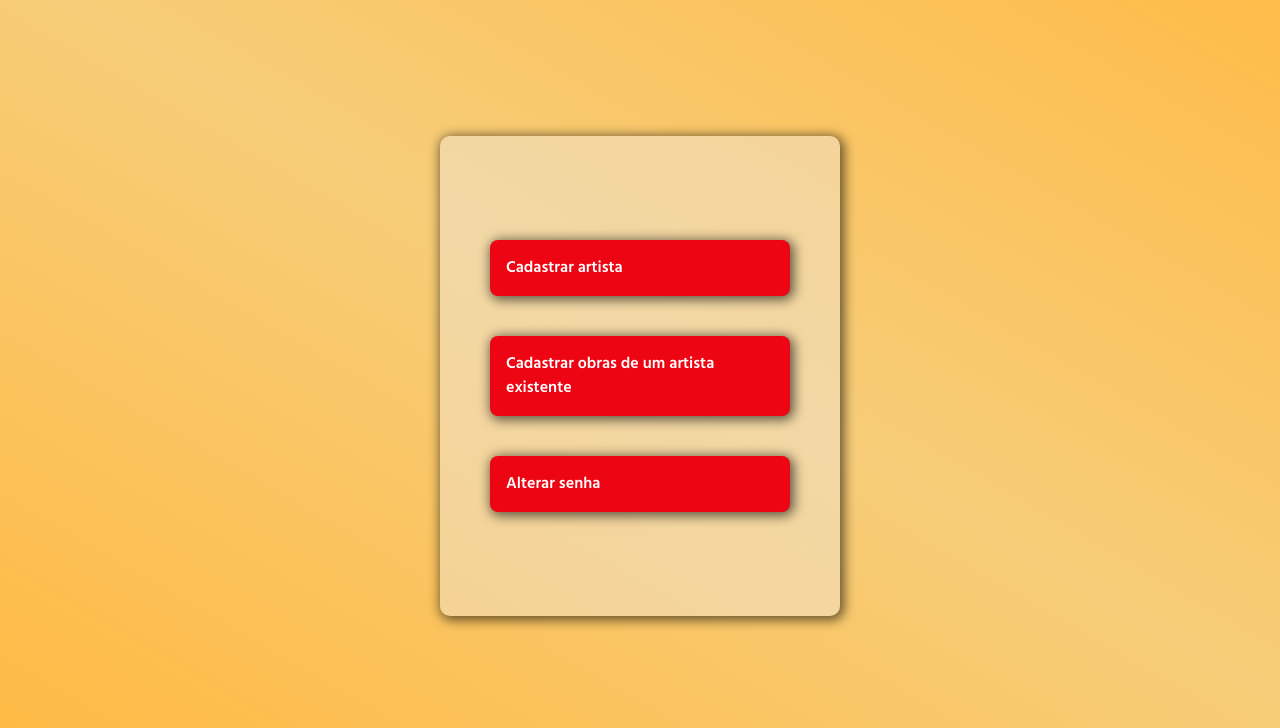
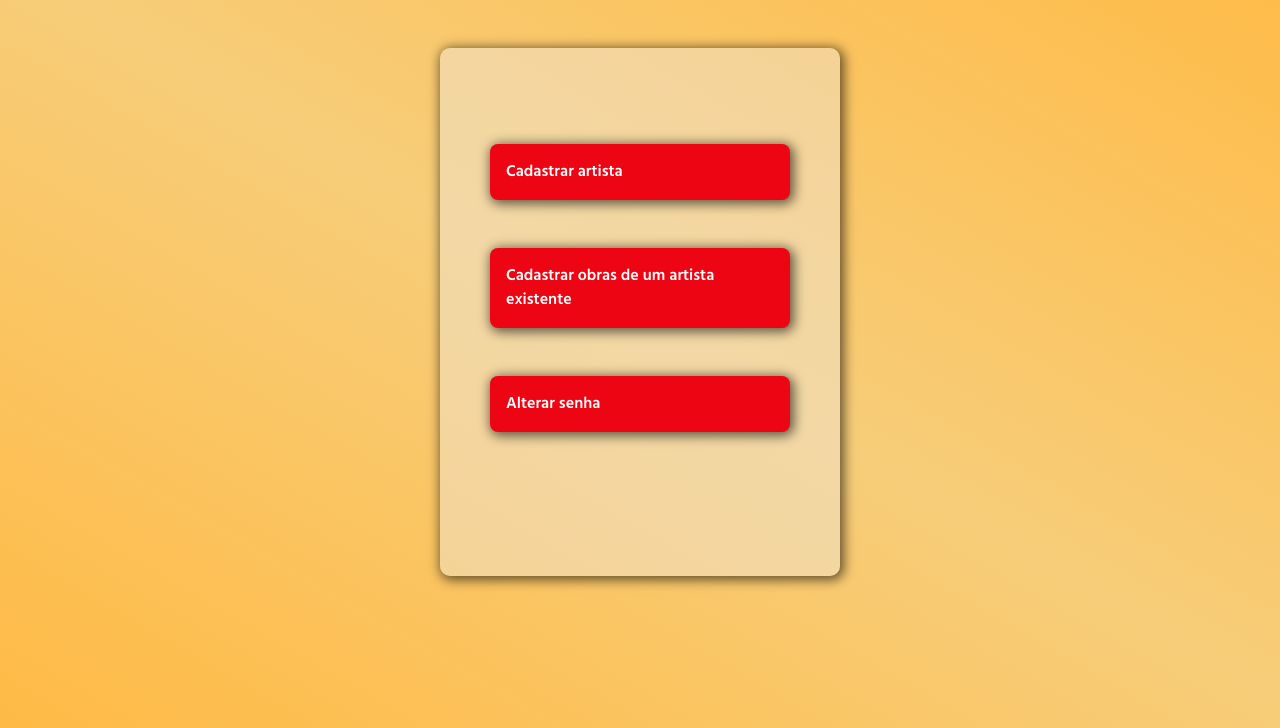
Before and after one commit to thiagoc01/presencas-tcc, a Flask app: page /menu/ in a window 1280 px wide. Shown: the part 72-800 px from the top of the page. Run offline with Flask 3, Linux system fonts and the light colour scheme; the visitor is signed in with stand-in values (Sample User, id 1); data comes from the database, SQL or seed files in the repository; parts of the project's set-up code (start-up, migrations or seed data) failed here and were passed over; some libraries are stand-ins or nearby versions.

Commit message:
Ajustes no CSS para dispositivos com telas menores

```diff
--- a/presencas/static/styles/cadastro_remocao.css
+++ b/presencas/static/styles/cadastro_remocao.css
@@ -1,3 +1,7 @@
+main {
+    margin-top: 6rem !important;
+}
+
 input[type='checkbox']:checked {
     box-shadow: var(--box-shadow-entradas);
 }
--- a/presencas/static/styles/menu.css
+++ b/presencas/static/styles/menu.css
@@ -6,6 +6,7 @@
     font-weight: var(--intensidade-fonte-botoes-labels);
     box-shadow: var(--box-shadow-cards);
     width: 75%;
+    display: block;
 }
 
 .botao-menu:hover {
@@ -14,10 +15,10 @@
 }
 
 main {
-    width: 400px;
+    width: 70vw;
     padding: 6rem 0;
-    position: absolute;
-    top: 50%;
-    left: 50%;
-    transform: translate(-50%, -50%);
+    max-width: 400px;
+    min-width: 300px;
+    position: relative;
+    margin-bottom: 6rem !important;
 }
--- a/presencas/templates/cadastro/alteracao_senha.html
+++ b/presencas/templates/cadastro/alteracao_senha.html
@@ -13,7 +13,7 @@ Projeto Presenças - Alterar senha
 
 {% block content %}
 
-    <main class="p-4 mx-auto my-auto position-absolute top-50 start-50 translate-middle">
+    <main class="p-4 mx-auto">
 
         <form class="d-flex flex-column" method="POST">
             {{ form.csrf_token }}
--- a/presencas/templates/cadastro/cadastro_usuario.html
+++ b/presencas/templates/cadastro/cadastro_usuario.html
@@ -15,7 +15,7 @@ Projeto Presenças - Cadastrar ou remover usuário
 
 {% if cadastrar_usuario %}
 
-    <main class="p-4 mx-auto my-auto position-absolute top-50 start-50 translate-middle">
+    <main class="p-4 mx-auto">
 
         <form class="d-flex flex-column" method="POST">
             {{ form.csrf_token }}
@@ -65,7 +65,7 @@ Projeto Presenças - Cadastrar ou remover usuário
 
 {% else %}
 
-    <main class="p-4 mx-auto my-auto position-absolute top-50 start-50 translate-middle">
+    <main class="p-4 mx-auto">
 
         <form class="d-flex flex-column" method="POST">
             {{ form.csrf_token }}
--- a/presencas/templates/menu.html
+++ b/presencas/templates/menu.html
@@ -10,13 +10,13 @@ Projeto Presenças - Menu principal
 
 {% block content %}
 
-<main class="d-flex flex-column my-5 mx-auto gap-4 justify-content-center">
-    <a class="botao-menu p-3 mx-auto my-2" href="{{ url_for('formulario.index_formulario_criacao_artista') }}">Cadastrar artista</a>
-    <a class="botao-menu p-3 mx-auto my-2" href="{{ url_for('formulario.index_formulario_adicao_obras_artista') }}">Cadastrar obras de um artista existente</a>
-    <a class="botao-menu p-3 mx-auto my-2" href="{{ url_for('cadastro.alterar_senha') }}">Alterar senha</a>
+<main class="mx-auto mt-5">
+    <a class="botao-menu mx-auto mb-5 p-3" href="{{ url_for('formulario.index_formulario_criacao_artista') }}">Cadastrar artista</a>
+    <a class="botao-menu mx-auto mb-5 p-3" href="{{ url_for('formulario.index_formulario_adicao_obras_artista') }}">Cadastrar obras de um artista existente</a>
+    <a class="botao-menu mx-auto mb-5 p-3" href="{{ url_for('cadastro.alterar_senha') }}">Alterar senha</a>
     {% if current_user.e_adm or current_user.e_superadm %}
-        <a class="botao-menu p-3 mx-auto my-2" href="{{ url_for('cadastro.criar_usuario') }}">Cadastrar novo usuário</a>
-        <a class="botao-menu p-3 mx-auto my-2" href="{{ url_for('cadastro.remover_usuario') }}">Remover usuário</a>
+        <a class="botao-menu mx-auto mb-5 p-3" href="{{ url_for('cadastro.criar_usuario') }}">Cadastrar novo usuário</a>
+        <a class="botao-menu mx-auto mb-3 p-3" href="{{ url_for('cadastro.remover_usuario') }}">Remover usuário</a>
     {% endif %}
 </main>
 
```
Also changed, not shown: presencas/static/styles/formulario.css (+8 -1 lines).
